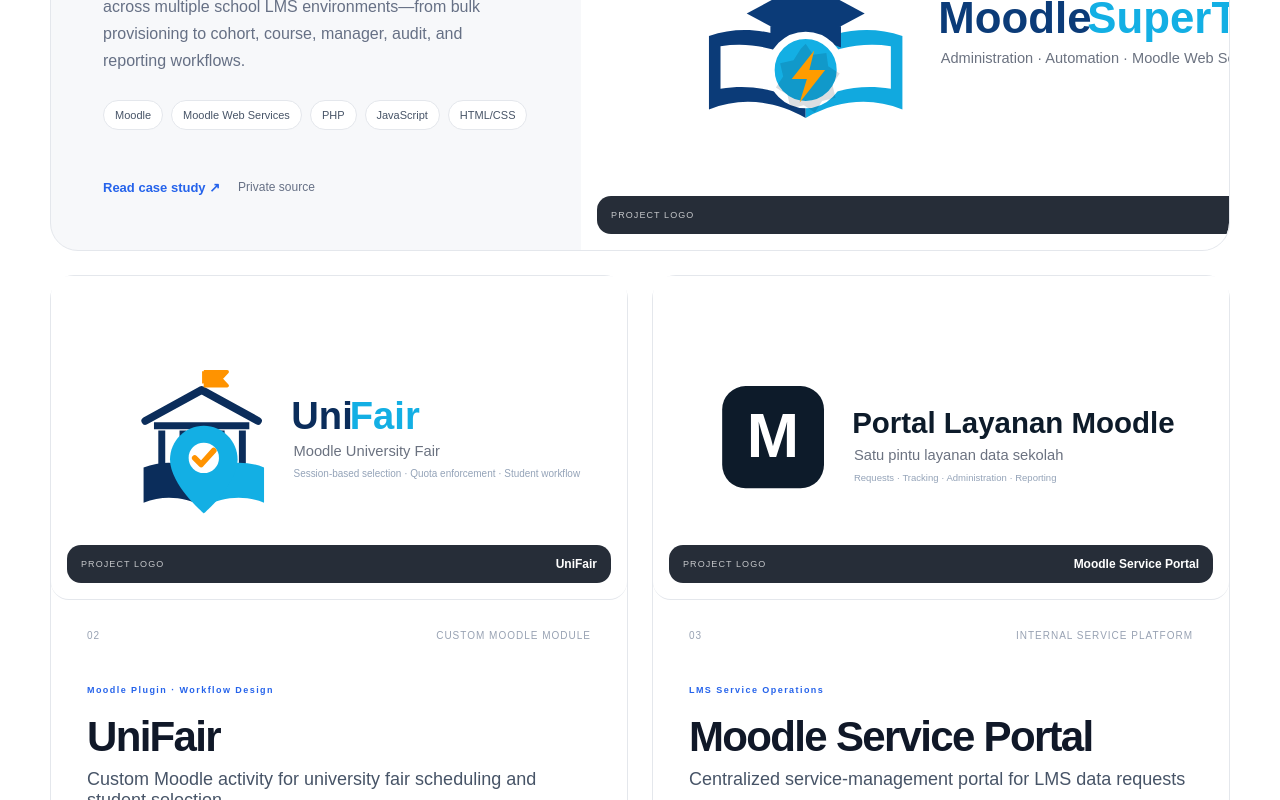
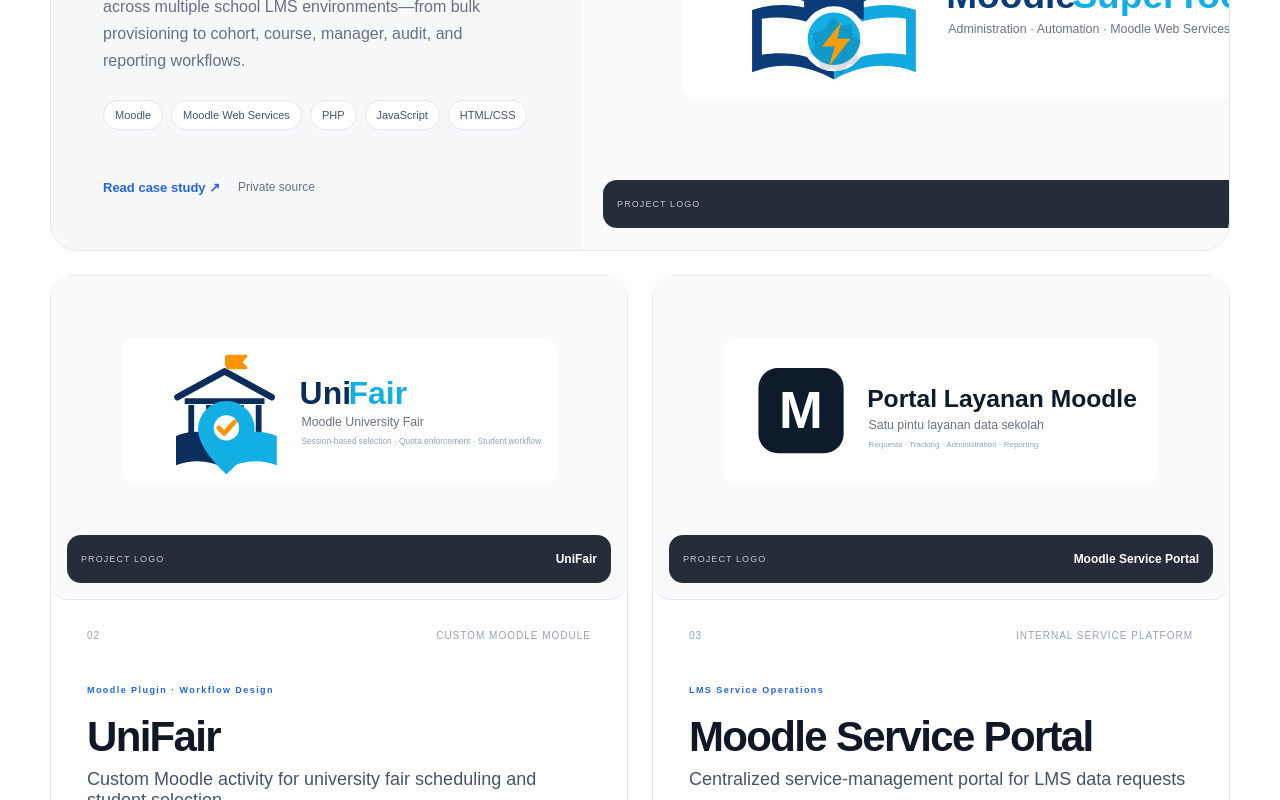
Before and after one commit to eltonmalumbot/portoelton, a Next.js app: page / in a window 1280 px wide. Shown: the part 1435-2235 px from the top of the page. Built offline with nearby package versions, Linux system fonts and the light colour scheme; no server answers; the database is empty.

Commit message:
Fix project logo cropping and spacing

```diff
--- a/app/project-media.tsx
+++ b/app/project-media.tsx
@@ -32,12 +32,55 @@
       <Link
         href={`/work/${project.slug}`}
         className={className}
-        style={{ position: "relative", overflow: "hidden", display: "grid", placeItems: "center", minHeight: featured ? 460 : 230, background: "#fff", borderRadius: featured ? 0 : 18, marginBottom: featured ? 0 : 30, padding: featured ? 44 : 28 }}
+        style={{
+          position: "relative",
+          overflow: "hidden",
+          display: "flex",
+          alignItems: "center",
+          justifyContent: "center",
+          minHeight: featured ? 460 : 250,
+          background: "#f8fafc",
+          borderRadius: featured ? 0 : 18,
+          marginBottom: featured ? 0 : 30,
+          padding: featured ? "52px 58px 100px" : "34px 34px 88px",
+          boxSizing: "border-box",
+        }}
       >
-        <img src={logo} alt={`${project.title} logo`} style={{ width: "100%", height: "100%", maxHeight: featured ? 300 : 180, objectFit: "contain", display: "block" }} />
-        <div style={{ position: "absolute", left: 16, right: 16, bottom: 16, padding: "12px 14px", borderRadius: 14, background: "rgba(8,17,29,.88)", color: "#fff", backdropFilter: "blur(8px)", display: "flex", justifyContent: "space-between", gap: 12, alignItems: "center" }}>
+        <img
+          src={logo}
+          alt={`${project.title} logo`}
+          style={{
+            display: "block",
+            width: "auto",
+            height: "auto",
+            maxWidth: featured ? "88%" : "92%",
+            maxHeight: featured ? 270 : 145,
+            objectFit: "contain",
+            objectPosition: "center",
+          }}
+        />
+
+        <div
+          style={{
+            position: "absolute",
+            left: featured ? 22 : 16,
+            right: featured ? 22 : 16,
+            bottom: featured ? 22 : 16,
+            minHeight: 48,
+            padding: "12px 14px",
+            borderRadius: 14,
+            background: "rgba(8,17,29,.88)",
+            color: "#fff",
+            backdropFilter: "blur(8px)",
+            display: "flex",
+            justifyContent: "space-between",
+            gap: 12,
+            alignItems: "center",
+            boxSizing: "border-box",
+          }}
+        >
           <span style={{ fontSize: 9, letterSpacing: ".12em", opacity: .72 }}>PROJECT LOGO</span>
-          <strong style={{ fontSize: 12 }}>{project.title}</strong>
+          <strong style={{ fontSize: 12, textAlign: "right" }}>{project.title}</strong>
         </div>
       </Link>
     );
```
